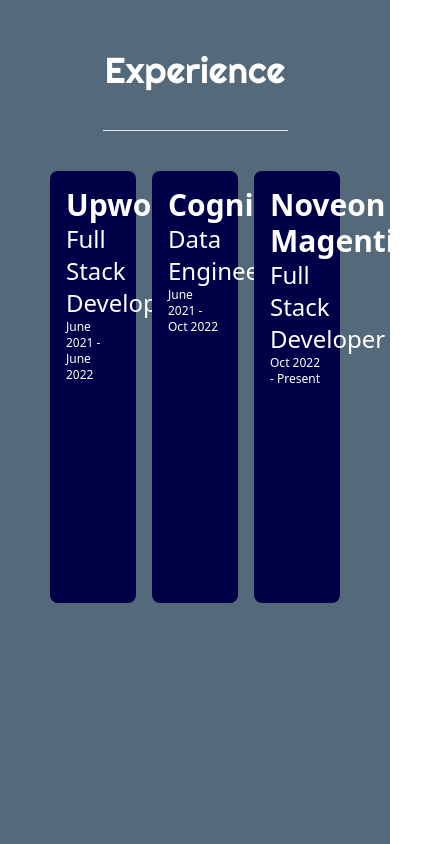
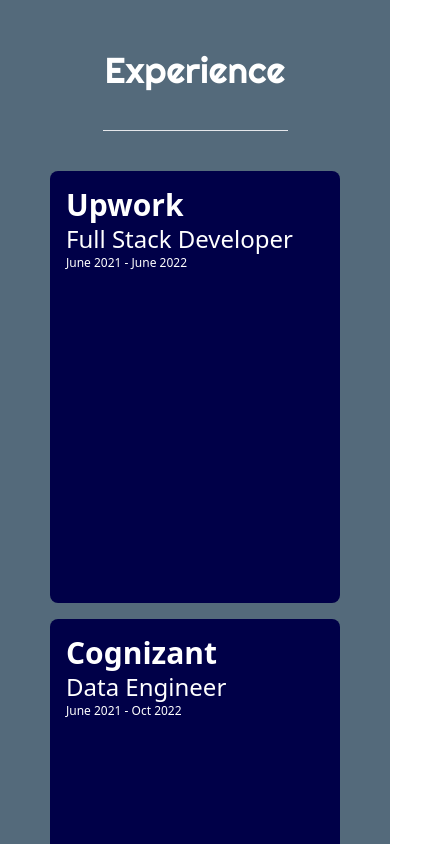
Before and after one commit to Chri5G/portfolio, a React (Vite) app: page /experience in a window 390 px wide. Shown: the top 844 px of the page, 425 px wide, since content can reach past the window. Built offline with nearby package versions, Linux system fonts and the light colour scheme.

Commit message:
restyled columns for mobile, website goes all the way down to the bottom of the page

```diff
--- a/index.html
+++ b/index.html
@@ -2,7 +2,9 @@
 <html lang="en">
   <head>
     <meta charset="UTF-8" />
+    <link rel="icon" type="image/svg+xml" href="/logo-trans.png" />
     <meta name="viewport" content="width=device-width, initial-scale=1.0" />
+    <title>Christopher Guillermo Portfolio</title>
   </head>
   <body>
     <div id="root"></div>
--- a/src/App.jsx
+++ b/src/App.jsx
@@ -1,9 +1,7 @@
-import { useState } from 'react'
 import './App.css'
-import { BrowserRouter, Route, Routes, useLocation } from "react-router-dom";
+import { BrowserRouter, Route, Routes } from "react-router-dom";
 import Header from './components/Header'
 import Home from './components/Home';
-import Footer from './components/Footer'
 import Experience from './components/Experience';
 
 function App() {
--- a/src/components/Experience.jsx
+++ b/src/components/Experience.jsx
@@ -30,7 +30,7 @@
         Experience
       </motion.h2>
       <hr className='w-[50%] mx-auto' />
-      <div className="grid grid-cols-3 gap-4 p-10">
+      <div className="grid grid-cols-1 md:grid-cols-3 gap-4 p-10">
       <motion.div className="p-4 flip-card rounded-lg cursor-pointer"
           onClick={() => handleFlip(2)}
           initial = {{opacity: 0, y: '20vh'}}
--- a/src/components/Projects.jsx
+++ b/src/components/Projects.jsx
@@ -15,7 +15,7 @@
       Projects
     </motion.h2>
     <hr className='w-[50%] mx-auto' />
-    <div className='grid grid-cols-2 p-10 gap-8'>
+    <div className='grid gird-cols-1 md:grid-cols-2 p-10 gap-8'>
       <WebsitePreview url={'https://www.kingdom-code.com'}/>
       <WebsitePreview url={'https://www.lg-signs.com'}/>
     </div>
--- a/src/components/WebsitePreview.jsx
+++ b/src/components/WebsitePreview.jsx
@@ -14,7 +14,7 @@
       <iframe
         src={url} // Replace with the desired website URL
         title="Embedded Website"
-        style={{ width: '100%', height: '1500px', border: 'none' }} // Set height large enough to scroll
+        style={{ width: '100%', height: '56vh'}} // Set height large enough to scroll
       />
     </motion.div>
   );
```
Also changed, not shown: public/logo-trans.png (added), public/logo.jpg (added).
